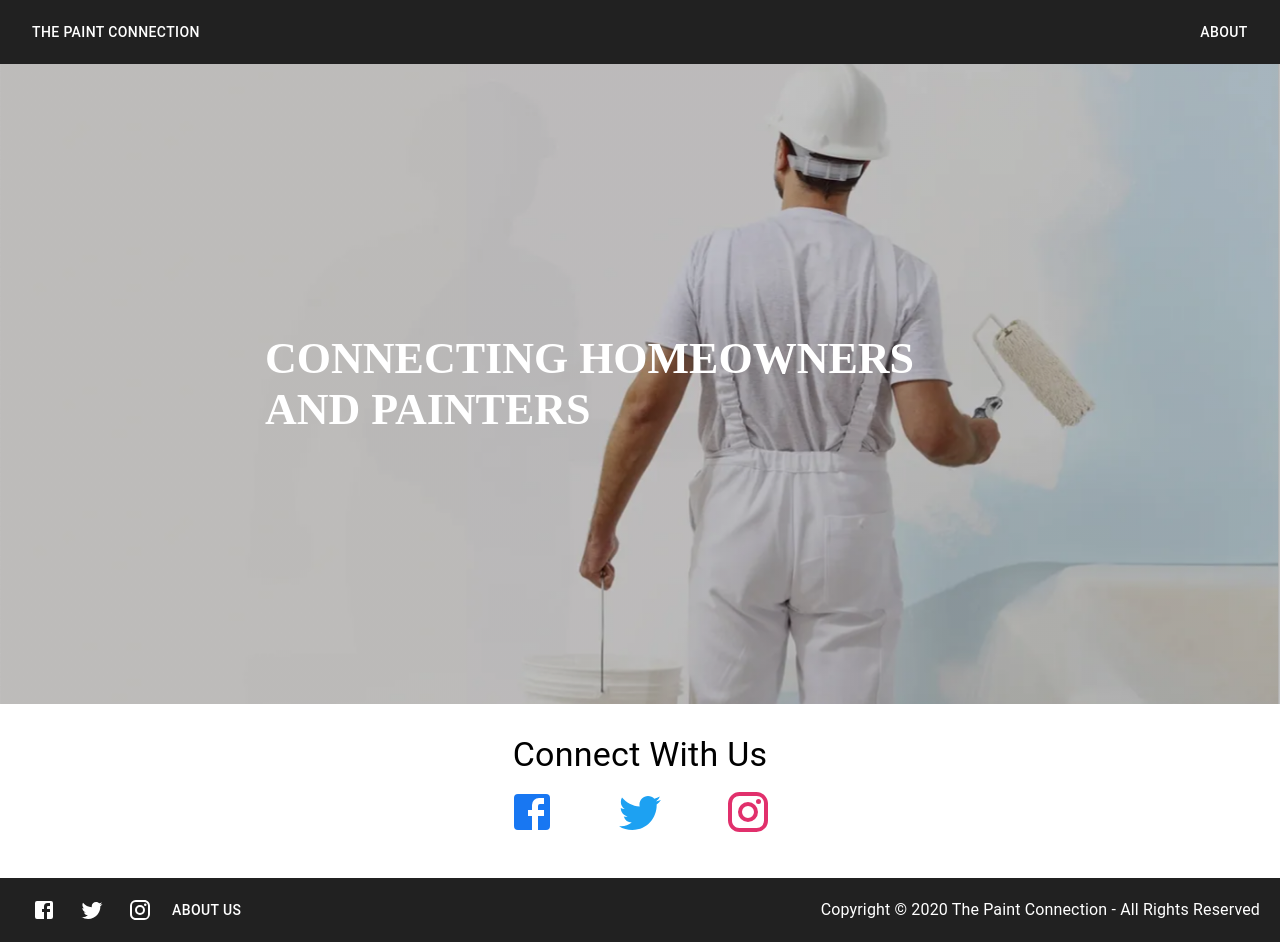
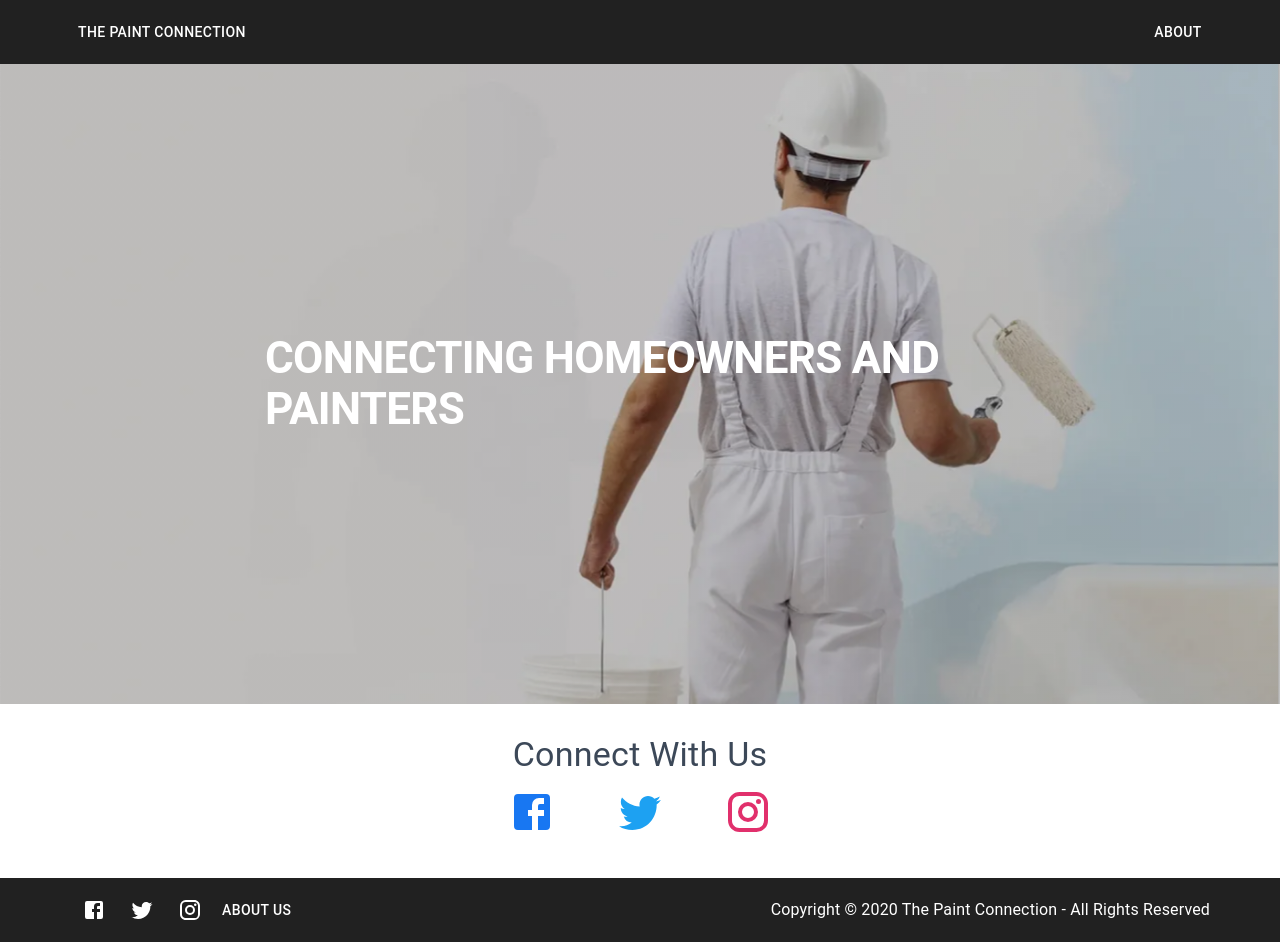
Before and after one commit to garrett56x/painting-leads-frontend, a React (Vite) app: page / in a window 1280 px wide. Built offline with nearby package versions, Linux system fonts and the light colour scheme.

Commit message:
Parity with current placeholder site, minus the bloat

```diff
--- a/src/App/App.js
+++ b/src/App/App.js
@@ -1,3 +1,4 @@
+// @ts-nocheck
 import React from "react";
 import { render } from "react-dom";
 import { Router } from "@reach/router";
@@ -7,17 +8,21 @@ import Header from "../components/Header/Header";
 import Home from "../containers/Home/Home";
 import Footer from "../components/Footer/Footer";
 import appTheme from "./AppTheme.js";
+import useStyles from "./AppStyles";
 
 function App() {
+  const classes = useStyles();
   return (
     <React.StrictMode>
       <ThemeProvider theme={appTheme}>
+        <div className={classes.app}>
           <Header />
           <Router>
             <Home path="/" />
             <About path="/about" />
           </Router>
           <Footer />
+        </div>
       </ThemeProvider>
     </React.StrictMode>
   );
--- /dev/null
+++ b/src/App/AppStyles.js
@@ -0,0 +1,11 @@
+import { makeStyles } from "@material-ui/core/styles";
+
+const useStyles = makeStyles(() => ({
+  app: {
+    minHeight: "100vh",
+    color: "#3c4858",
+    fontWeight: 400,
+  },
+}));
+
+export default useStyles;
--- a/src/App/AppTheme.js
+++ b/src/App/AppTheme.js
@@ -6,19 +6,8 @@ const appTheme = createMuiTheme({
       main: "#603384",
     },
   },
-  typography: {
-    fontFamily: '"Roboto", "Helvetica", "Arial", sans-serif',
-  },
-  overrides: {
-    MuiButton: {
-      text: {
-        color: "#fffff",
-      },
-    },
-    // MuiIconButton: {
-    //   color: "#ffffff",
-    // },
-  },
+  typography: {},
+  overrides: {},
 });
 
 export default appTheme;
--- a/src/components/Footer/Footer.js
+++ b/src/components/Footer/Footer.js
@@ -8,6 +8,7 @@ export default function Footer() {
   const classes = useStyles();
   return (
     <footer className={classes.footer}>
+      <div className={classes.container}>
         <div className={classes.left}>
           <IconButton
             aria-label="facebook"
@@ -37,9 +38,12 @@ export default function Footer() {
             About Us
           </Button>
         </div>
+        <div className={classes.right}>
           <Typography>
             Copyright &copy; 2020 The Paint Connection - All Rights Reserved
           </Typography>
+        </div>
+      </div>
     </footer>
   );
 }
--- a/src/components/Footer/FooterStyles.js
+++ b/src/components/Footer/FooterStyles.js
@@ -1,20 +1,35 @@
 import { makeStyles } from "@material-ui/core/styles";
 
-const useStyles = makeStyles(() => ({
+const useStyles = makeStyles((theme) => ({
   footer: {
-    display: "flex",
-    alignItems: "center",
     backgroundColor: "#212121",
     color: "#ffffff",
-    height: "34px",
-    padding: "15px 20px",
+    display: "flex",
+    padding: "8px 0",
+    zIndex: 2,
+    position: "relative",
+    textAlign: "center",
+  },
+  container: {
+    padding: "0 20px",
+    width: "100%",
+    [theme.breakpoints.up("lg")]: {
+      maxWidth: "1140px",
+      margin: "auto",
+    },
   },
   left: {
-    flexGrow: 1,
+    float: "left",
+    display: "block",
   },
   footerLink: {
     color: "#ffffff",
   },
+  right: {
+    float: "right",
+    display: "block",
+    padding: "12px 0",
+  },
 }));
 
 export default useStyles;
--- a/src/components/Header/HeaderStyles.js
+++ b/src/components/Header/HeaderStyles.js
@@ -1,13 +1,17 @@
 import { makeStyles } from "@material-ui/core/styles";
 
-const useStyles = makeStyles(() => ({
+const useStyles = makeStyles((theme) => ({
   header: {
     backgroundColor: "#212121",
     display: "flex",
     justifyContent: "center",
   },
   toolBar: {
-    // maxWidth: "1140px",
+    [theme.breakpoints.up("lg")]: {
+      width: "100%",
+      maxWidth: "1140px",
+      margin: "auto",
+    },
   },
   title: {
     flexGrow: 1,
--- a/src/containers/About/About.css
+++ b/src/containers/About/About.css
@@ -1,5 +1,6 @@
 .about {
   text-align: center;
+  min-height: calc(100vh - 128px);
 }
 
 .about .content {
--- a/src/containers/Home/Home.js
+++ b/src/containers/Home/Home.js
@@ -6,17 +6,16 @@ import "./Home.css";
 export default function Home() {
   return (
     <div>
-      <div
-        className="page-header header-filter clear-filter jss187 home-hero"
-        data-parallax="true"
-      >
+      <div className="home-hero">
         <div className="container">
           <div className="title">
-            <h1>Connecting Homeowners and Painters</h1>
+            <Typography variant="h1">
+              Connecting Homeowners and Painters
+            </Typography>
           </div>
           {/* <div>
-                            <Button color="primary" component={Link} to="/leads">Get Started</Button>
-                        </div> */}
+            <Button color="primary" component={Link} to="/leads">Get Started</Button>
+          </div> */}
         </div>
       </div>
       <div className="connect">
--- a/src/index.html
+++ b/src/index.html
@@ -9,7 +9,7 @@
     />
     <title>Painting Leads</title>
   </head>
-  <body style="margin:0;">
+  <body style="margin: 0">
     <div id="root">Loading The Paint Connection ...</div>
     <script src="./App/App.js"></script>
   </body>
```
Lines whose indentation alone changed are shown as unchanged.
